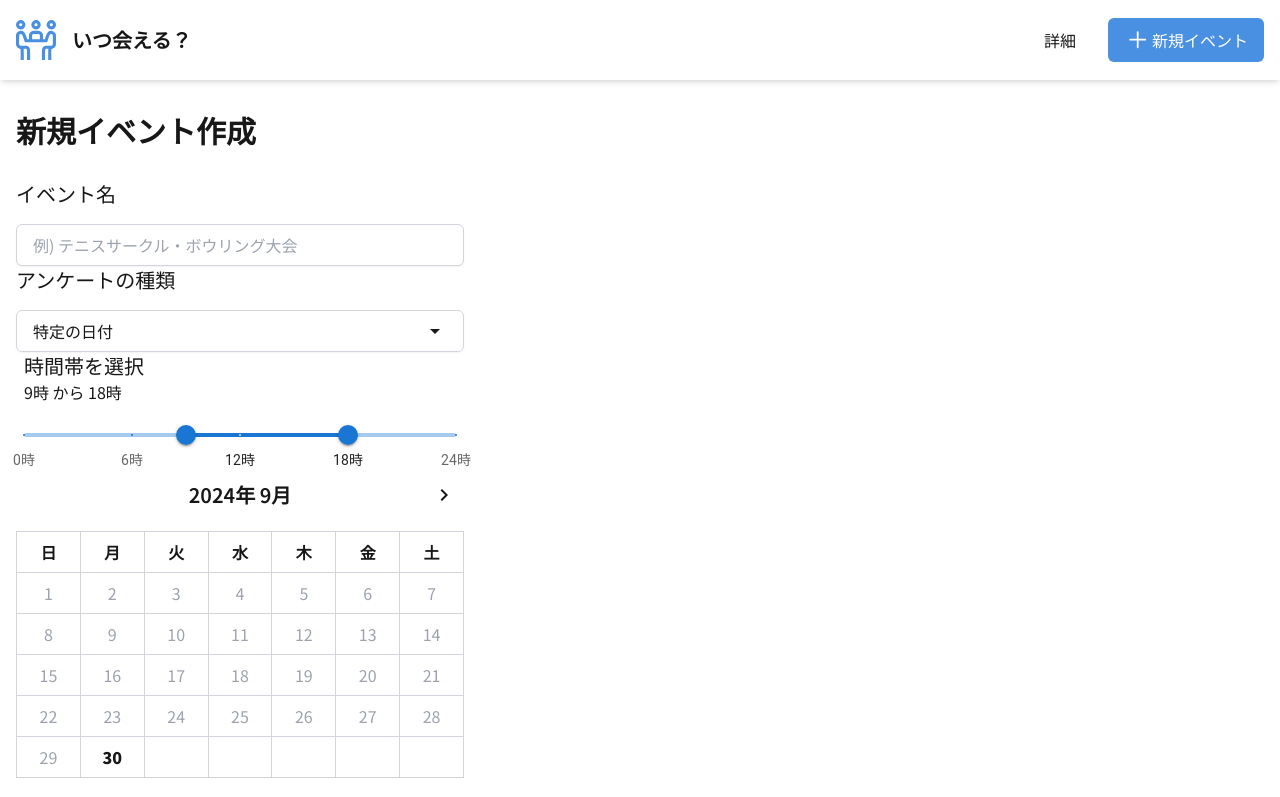
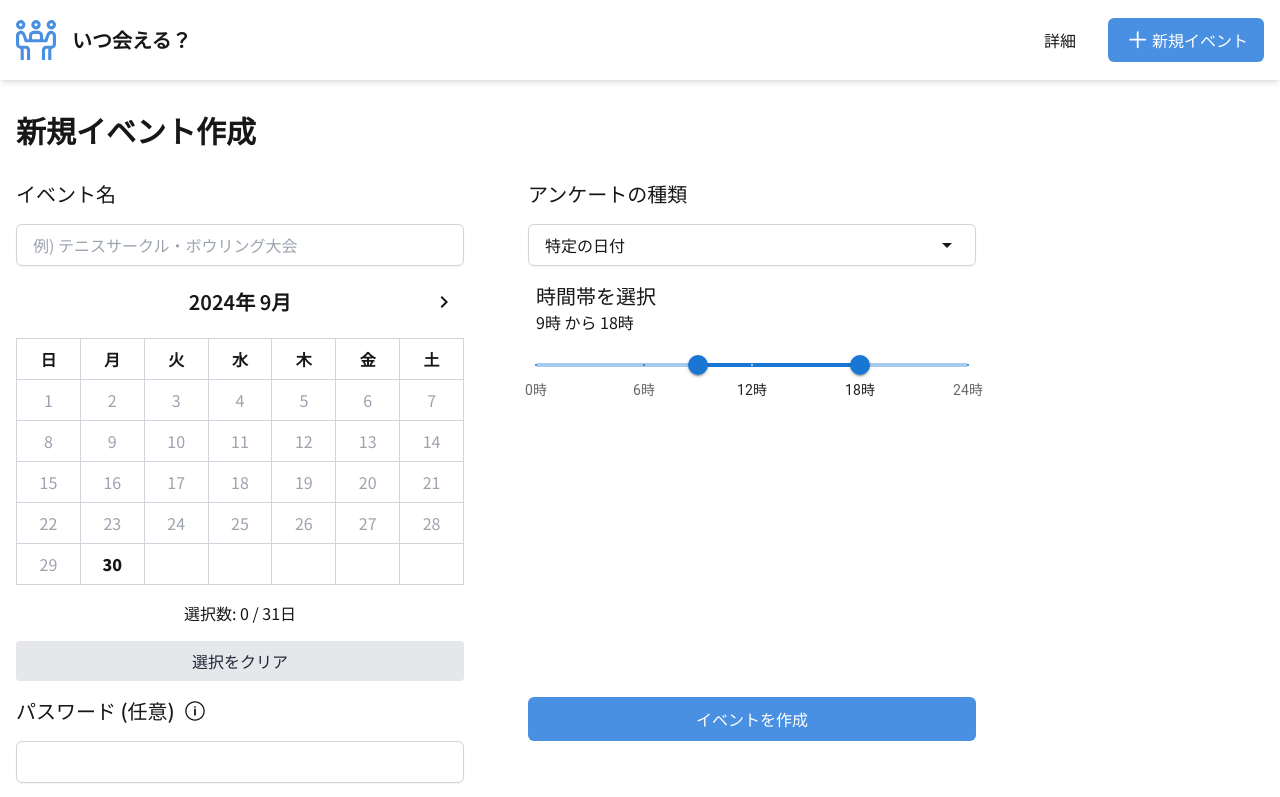
Before and after one commit to takumitoma/itsu-aiteru-scheduler, a Next.js app: page / in a window 1280 px wide. Shown: the top 797 px of the page. Built offline with nearby package versions, Linux system fonts and the light colour scheme.

Commit message:
feat: set up grid display for CreateEventForm

```diff
--- a/src/components/CreateEventForm/CreateEventForm.tsx
+++ b/src/components/CreateEventForm/CreateEventForm.tsx
@@ -37,14 +37,35 @@ const CreateEventForm: React.FC = () => {
   });
 
   return (
-    <div>
-      <EventTitleInput value={eventTitle} onChange={setEventTitle} />
-      <SurveyTypeSelector value={surveyType} onChange={setSurveyType} />
-      <TimeRangeSelector value={timeRange} onChange={setTimeRange} />
-      <Calendar selectedDates={selectedDates} setSelectedDates={setSelectedDates} />
-      <WeekCalendar selectedDays={selectedDaysOfWeek} setSelectedDays={setSelectedDaysOfWeek} />
-      <PasswordInput value={password} onChange={setPassword} />
-      <CreateEventButton onClick={handleCreateEvent} />
+    <div className="grid grid-cols-1 md:grid-cols-2 gap-y-4 gap-x-16 max-w-[60rem]">
+      <div className="md:order-1">
+        <EventTitleInput value={eventTitle} onChange={setEventTitle} />
+      </div>
+
+      <div className="md:order-3">
+        <SurveyTypeSelector value={surveyType} onChange={setSurveyType} />
+      </div>
+      <div className="md:order-6">
+        <TimeRangeSelector value={timeRange} onChange={setTimeRange} />
+      </div>
+
+      <div className="md:order-5">
+        {surveyType === 'specific'
+          ? <Calendar selectedDates={selectedDates} setSelectedDates={setSelectedDates} />
+          : <WeekCalendar selectedDays={selectedDaysOfWeek} setSelectedDays={setSelectedDaysOfWeek} />
+        }
+      </div>
+
+      <div className="md:order-7">
+        <PasswordInput value={password} onChange={setPassword} />
+      </div>
+      <div className="md:order-9">
+        <CreateEventButton onClick={handleCreateEvent} />
+      </div>
+
+      <div className="hidden md:order-2"></div>
+      <div className="hidden md:order-4"></div>
+      <div className="hidden md:order-8"></div>
     </div>
   );
 };
```
